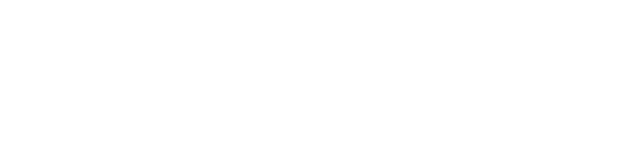
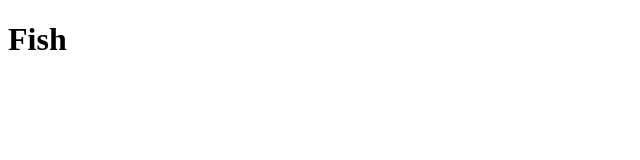
Before and after one commit to pate1719/pate1719.github.io, a plain HTML site: page midterm/index.html in a window 1280 px wide. Shown: the whole page, without its empty margins (0-640 px from the left). Drawn offline with Linux system fonts and the light colour scheme.

Commit message:
add wrap+head

```diff
--- a/midterm/index.html
+++ b/midterm/index.html
@@ -7,6 +7,10 @@
     <link rel="stylesheet" href="css/main.css">
 </head>
 <body>
-
+    <div class="wrapper">
+        <header>
+            <h1>Fish</h1>
+        </header>
+    </div>
 </body>
 </html>
```
